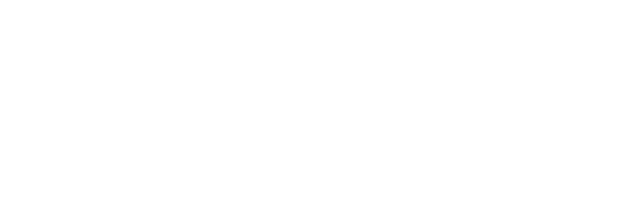
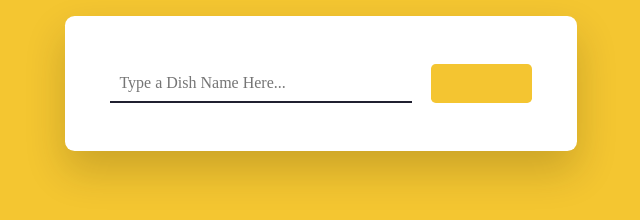
Before and after one commit to IkaMastera/recipe-app-js-mealdb-api, a plain HTML site: page index.html in a window 1280 px wide. Shown: the whole page, without its empty margins (319-959 px from the left). Drawn offline with Linux system fonts and the light colour scheme.

Commit message:
add: structure and styles

```diff
--- a/index.html
+++ b/index.html
@@ -7,6 +7,18 @@
     <title>Recipe Application JS MealDB API</title>
   </head>
   <body>
-    <script src="script.js"></script>
+    <div class="container">
+      <div class="search-container">
+        <input
+          type="text"
+          placeholder="Type a Dish Name Here..."
+          id="user-inp"
+        />
+        <button id="search-btn"></button>
+      </div>
+    </div>
+    <script src="script.js">
+      Search
+    </script>
   </body>
 </html>
--- a/style.css
+++ b/style.css
@@ -4,3 +4,44 @@
   box-sizing: border-box;
   font-family: "Times New Roman", Times, serif;
 }
+
+body {
+  background-color: #f4c631;
+}
+
+.container {
+  background-color: #ffffff;
+  font-size: 16px;
+  padding: 3em 2.8em;
+  width: 90vw;
+  max-width: 32em;
+  position: absolute;
+  transform: translateX(-50%);
+  left: 50%;
+  top: 1em;
+  border-radius: 0.6em;
+  box-shadow: 0 1.2em 2.5em rgba(42, 32, 0, 0.2);
+}
+
+.search-container {
+  width: 100%;
+  display: grid;
+  grid-template-columns: 9fr 3fr;
+  gap: 1.2em;
+}
+
+.search-container input {
+  font-size: 1em;
+  padding: 0.6em;
+  border: none;
+  outline: none;
+  border-bottom: 2px solid #202030;
+}
+
+.search-container button {
+  font-size: 1em;
+  background-color: #f4c531;
+  font-weight: 600;
+  border: none;
+  border-radius: 0.3em;
+}
```
